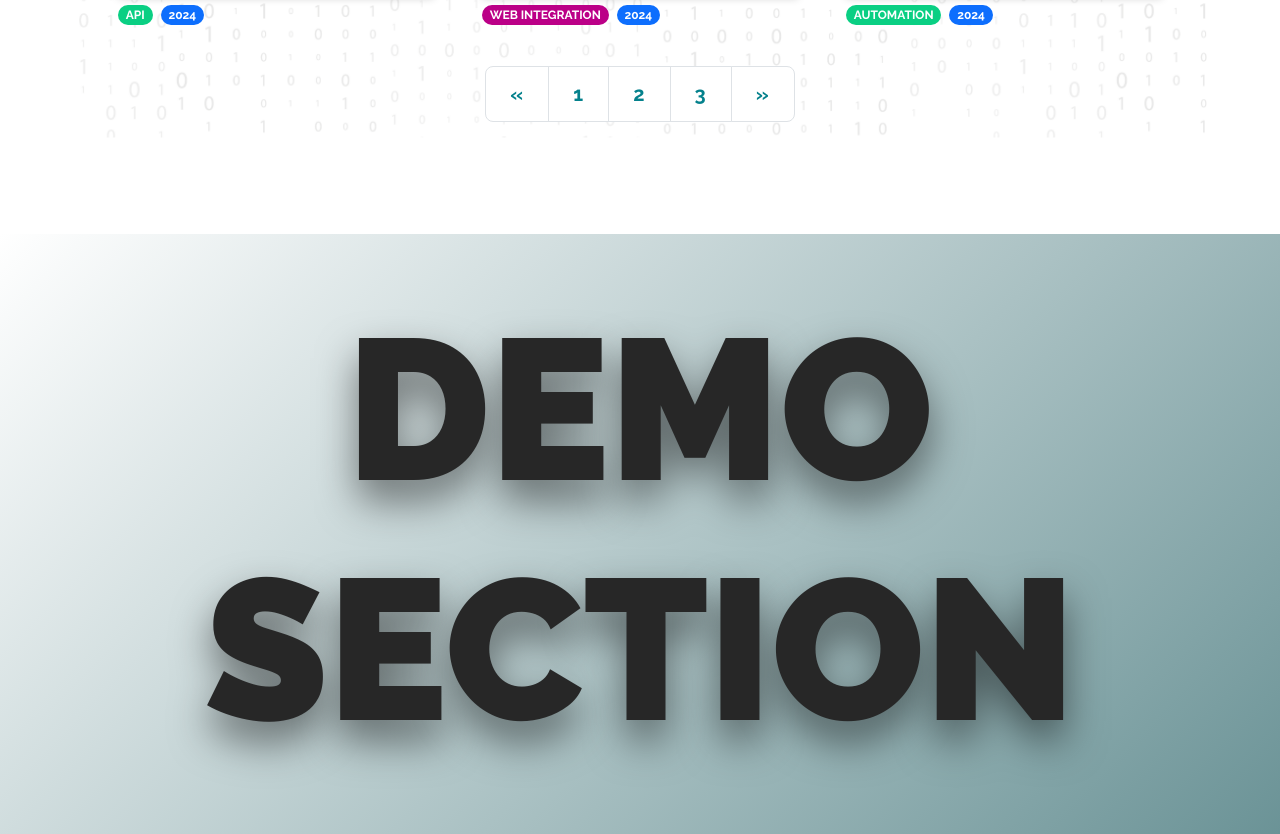
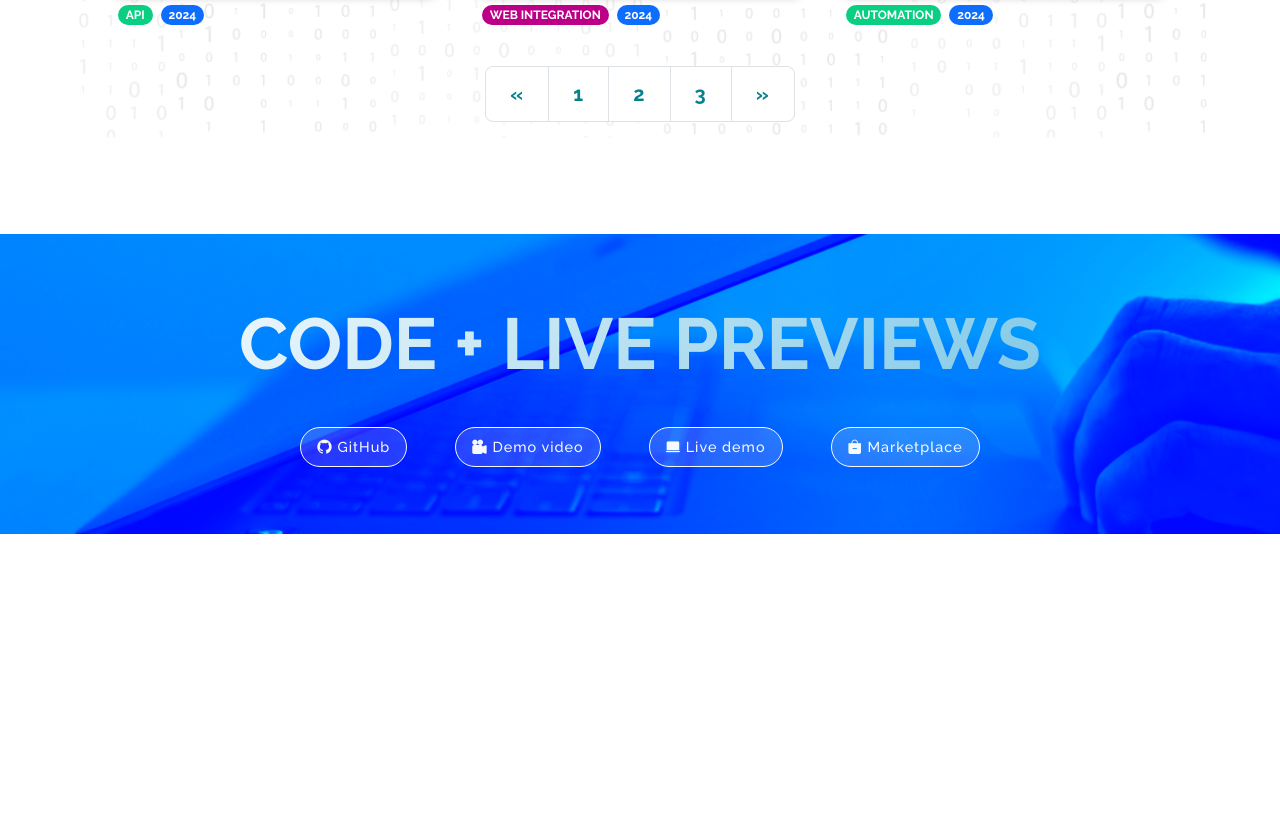
Before and after one commit to ahn-nath/personal_website_2.0, a React (Create React App) app: page /projects in a window 1280 px wide. Shown: the part 3348-4182 px from the top of the page. After the commit the page ends 3882 px from the top, so only its background shows below. Built offline with nearby package versions, Linux system fonts and the light colour scheme.

Commit message:
feat: complete demo section
Added the section that has the media links of each project.

```diff
--- a/package.json
+++ b/package.json
@@ -6,6 +6,7 @@
     "@testing-library/jest-dom": "^5.17.0",
     "@testing-library/react": "^13.4.0",
     "@testing-library/user-event": "^13.5.0",
+    "bootstrap-icons": "^1.13.1",
     "react": "^18.2.0",
     "react-dom": "^18.2.0",
     "react-router": "^7.8.0",
--- a/src/index.js
+++ b/src/index.js
@@ -3,6 +3,9 @@ import ReactDOM from 'react-dom/client';
 import './index.css';
 import App from './App';
 import reportWebVitals from './reportWebVitals';
+// Import Bootstrap Icons
+import 'bootstrap-icons/font/bootstrap-icons.css';
+
 
 const root = ReactDOM.createRoot(document.getElementById('root'));
 root.render(
--- /dev/null
+++ b/src/pages/project/components/Demo.css
@@ -0,0 +1,50 @@
+/* HeroHeader.css */
+
+/* Full-screen blue background */
+.demo-header {
+  /* layer 1: the image, layer 2: solid color */
+  background-image:
+    url('../../../media/laptop-bg-placeholder.jpg'),
+    linear-gradient(#007bff, #007bff);
+  background-size: cover,        /* image covers full area */
+                   auto;         /* gradient doesn’t need sizing */
+  background-position: center;   /* center the image */
+  background-repeat: no-repeat;
+  background-blend-mode: overlay; /* or “multiply” for a darker effect */
+  color: #fff;
+  min-height: 300px;
+  position: relative; /* if you want to use pseudo-elements elsewhere */
+}
+
+
+
+
+/* Subtle hover effect on nav links */
+.nav-link {
+  transition: opacity .2s ease-in-out;
+}
+.nav-link:hover {
+  opacity: 1 !important;
+}
+
+/* Tech-pill styling */
+.tech-pill {
+  display: inline-block;
+  padding: .5rem 1rem;
+  border-radius: 50px;
+  background-color: rgba(255, 255, 255, 0.15);
+  font-weight: 500;
+  font-size: .9rem;
+  transition: background-color .2s ease;
+  cursor: default;
+}
+
+.tech-pill:hover {
+  background-color: rgba(255, 255, 255, 0.3);
+  color: #fff;
+}
+
+/* Slightly muted subtitle */
+.text-light-emphasis {
+  color: rgba(255, 255, 255, 0.85) !important;
+}
--- a/src/pages/project/components/Demo.js
+++ b/src/pages/project/components/Demo.js
@@ -1,13 +1,40 @@
+ import React from 'react';
+ import './Demo.css';
+
 const DemoSection = () => {
-    return (
-        <section className="section-header top-section">
-            <div className="content-container-header content-theme-dark">
-                <div className="content-inner-header">
-                    <h1>Demo Section</h1>
-                </div>
-            </div>
-        </section>
-    );
-};
+
+   const socialMediaPills = [
+        { name: 'GitHub', url: '#', icon: 'bi bi-github'},
+        { name: 'Demo video', url: '#', icon: 'bi bi-camera-reels-fill'},
+        { name: 'Live demo', url: '#', icon: 'bi bi-laptop-fill' },
+        { name: 'Marketplace', url: '#', icon: 'bi bi-bag-dash-fill' },
+   ]
+
+   return (
+     <header className="demo-header d-flex flex-column">
+
+       {/* Main Content */}
+       <div className="container flex-grow-1 d-flex flex-column justify-content-center text-center text-md-start">
+         <h1 className="display-2 fw-bold mb-4 gradient-text text-center">
+           Code + Live Previews
+         </h1>
+
+         {/* Media Links */}
+         <div className="tech-stack d-flex flex-column gap-3 mt-3">
+           <div className="d-flex flex-wrap gap-5 justify-content-center">
+
+                {socialMediaPills.map((pill, i) => (
+                    <a key={i} href={pill.url} className="btn btn-outline-light tech-pill">
+                        <i className={pill.icon}></i> {pill.name}
+                    </a>
+                ))}
+           </div>
+         </div>
+       </div>
+     </header>
+   );
+ };
+
+
 
 export default DemoSection;
```
Also changed, not shown: 1 other file (tests, documents, lock files or other folders).
